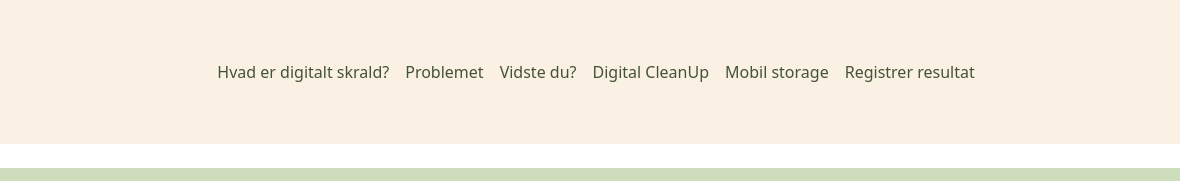
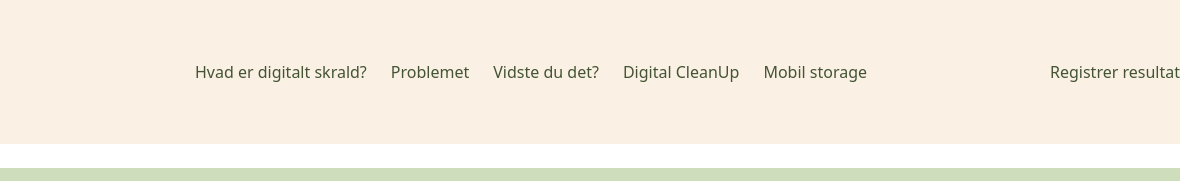
Before and after one commit to MadeleineMadsen/Digital-CleanUp-Day, an Astro site: page / in a window 1280 px wide. Shown: the top 181 px of the page, 100-1280 px from the left. Built offline with nearby package versions, Linux system fonts and the light colour scheme; Astro itself is replaced by a stand-in of ours.

Commit message:
Ændringer på header

```diff
--- a/src/components/Header.astro
+++ b/src/components/Header.astro
@@ -5,12 +5,13 @@
         <img class="w-20 h-20 m-4" src="/Logo-mørkgrøn.png" alt="logo"/>
     </a>
 
-    <ul class="flex flex-row gap-4 justify-center flex-grow">
+    <ul class="flex flex-row gap-6 justify-center flex-grow">
         <li class="text-[#435334]"><a href="#sektion1">Hvad er digitalt skrald?</a></li>
         <li class="text-[#435334]"><a href="#sektion2">Problemet</a></li>
-        <li class="text-[#435334]"><a href="#sektion3">Vidste du?</a></li>
+        <li class="text-[#435334]"><a href="#sektion3">Vidste du det?</a></li>
         <li class="text-[#435334]"><a href="#sektion4">Digital CleanUp</a></li>
         <li class="text-[#435334]"><a href="#sektion6">Mobil storage</a></li>
-        <li class="text-[#435334]"><a href="#sektion7">Registrer resultat</a></li>
     </ul>
+
+    <a class="text-[#435334]" href="#sektion7">Registrer resultat</a>
 </div>
```
